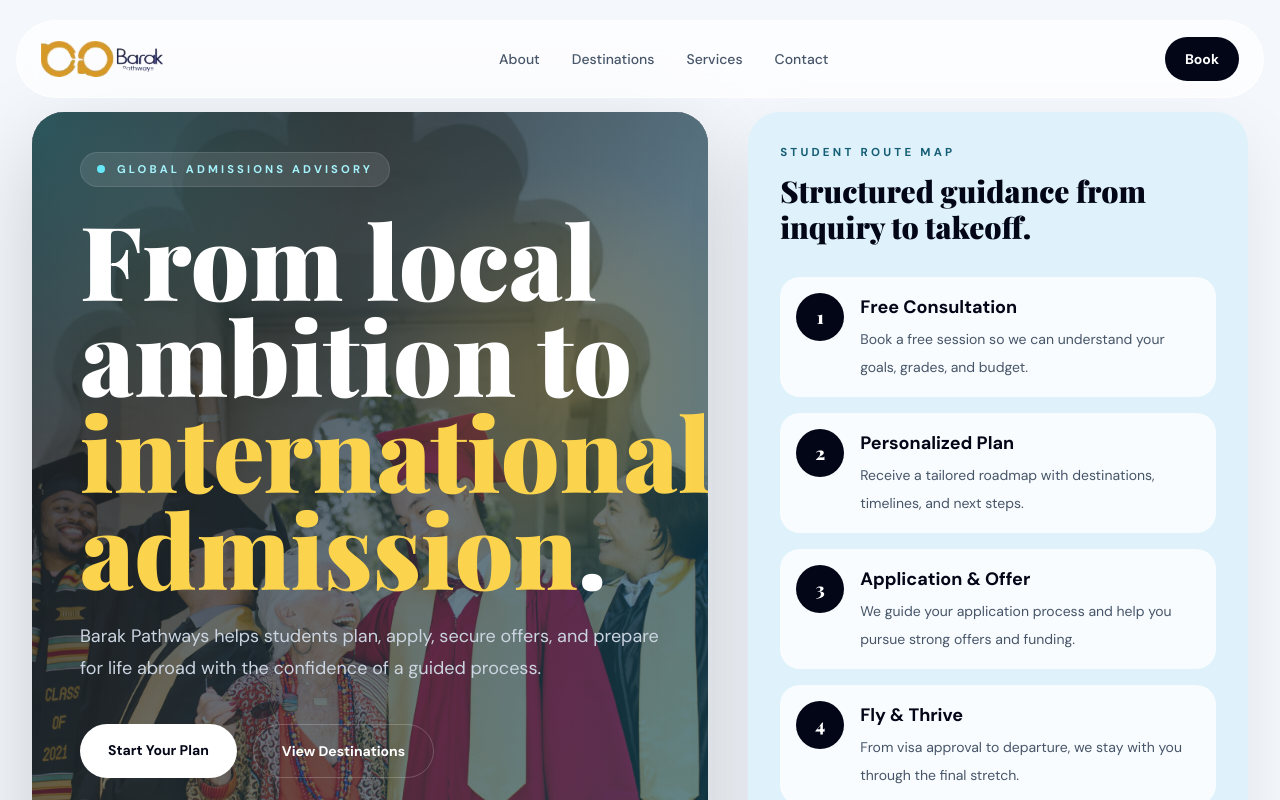
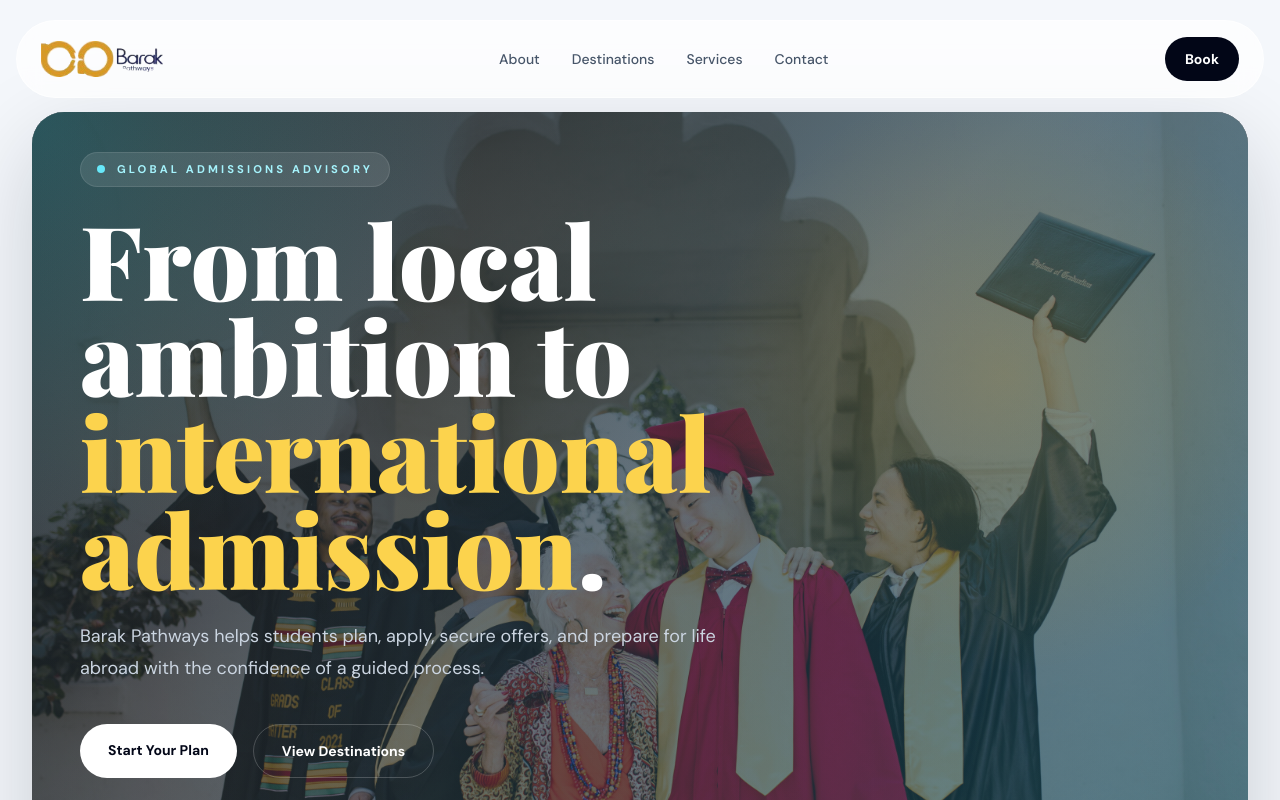
Before and after one commit to Calvis123/ads, a React (Vite) app: page / in a window 1280 px wide. Shown: the top 800 px of the page. Built offline with nearby package versions, Linux system fonts and the light colour scheme.

Commit message:
Remove student route map from hero

```diff
--- a/src/App.jsx
+++ b/src/App.jsx
@@ -294,7 +294,7 @@ export default function App() {
 
       <main id="top">
         <section className="px-4 pb-14 pt-24 sm:px-6 sm:pb-16 sm:pt-28 lg:px-8">
-          <div className="mx-auto grid max-w-7xl gap-10 lg:grid-cols-[1.15fr_0.85fr]">
+          <div className="mx-auto grid max-w-7xl gap-10">
             <Reveal className="relative overflow-hidden rounded-[2rem] bg-[#081120] px-5 pb-8 pt-8 text-white shadow-[0_30px_90px_rgba(8,17,32,0.18)] sm:px-8 sm:pb-10 sm:pt-10 lg:px-12">
               <div className="absolute inset-0">
                 <img
@@ -334,28 +334,6 @@ export default function App() {
                         <span className="text-cyan-300">{stat.value.slice(-1)}</span>
                       </div>
                       <div className="mt-2 text-xs uppercase tracking-[0.2em] text-slate-400">{stat.label}</div>
-                    </div>
-                  ))}
-                </div>
-              </div>
-            </Reveal>
-
-            <Reveal delay={140} className="self-stretch">
-              <div className="flex h-full flex-col overflow-hidden rounded-[2rem] bg-[#dff2fb] p-7 shadow-[0_25px_70px_rgba(15,23,42,0.08)] sm:p-8">
-                <div>
-                  <div className="text-[0.72rem] font-bold uppercase tracking-[0.28em] text-cyan-800">Student route map</div>
-                  <div className="mt-3 text-3xl font-display font-black text-slate-950">Structured guidance from inquiry to takeoff.</div>
-                </div>
-                <div className="mt-8 grid flex-1 content-start gap-4">
-                  {steps.map((step) => (
-                    <div key={step.number} className="grid grid-cols-[auto_1fr] gap-4 rounded-[1.25rem] bg-white/80 p-4">
-                      <div className="flex h-12 w-12 items-center justify-center rounded-full bg-slate-950 font-display text-lg font-black text-white">
-                        {step.number}
-                      </div>
-                      <div>
-                        <div className="text-lg font-semibold text-slate-950">{step.title}</div>
-                        <p className="mt-1 text-sm leading-7 text-slate-600">{step.text}</p>
-                      </div>
                     </div>
                   ))}
                 </div>
```
